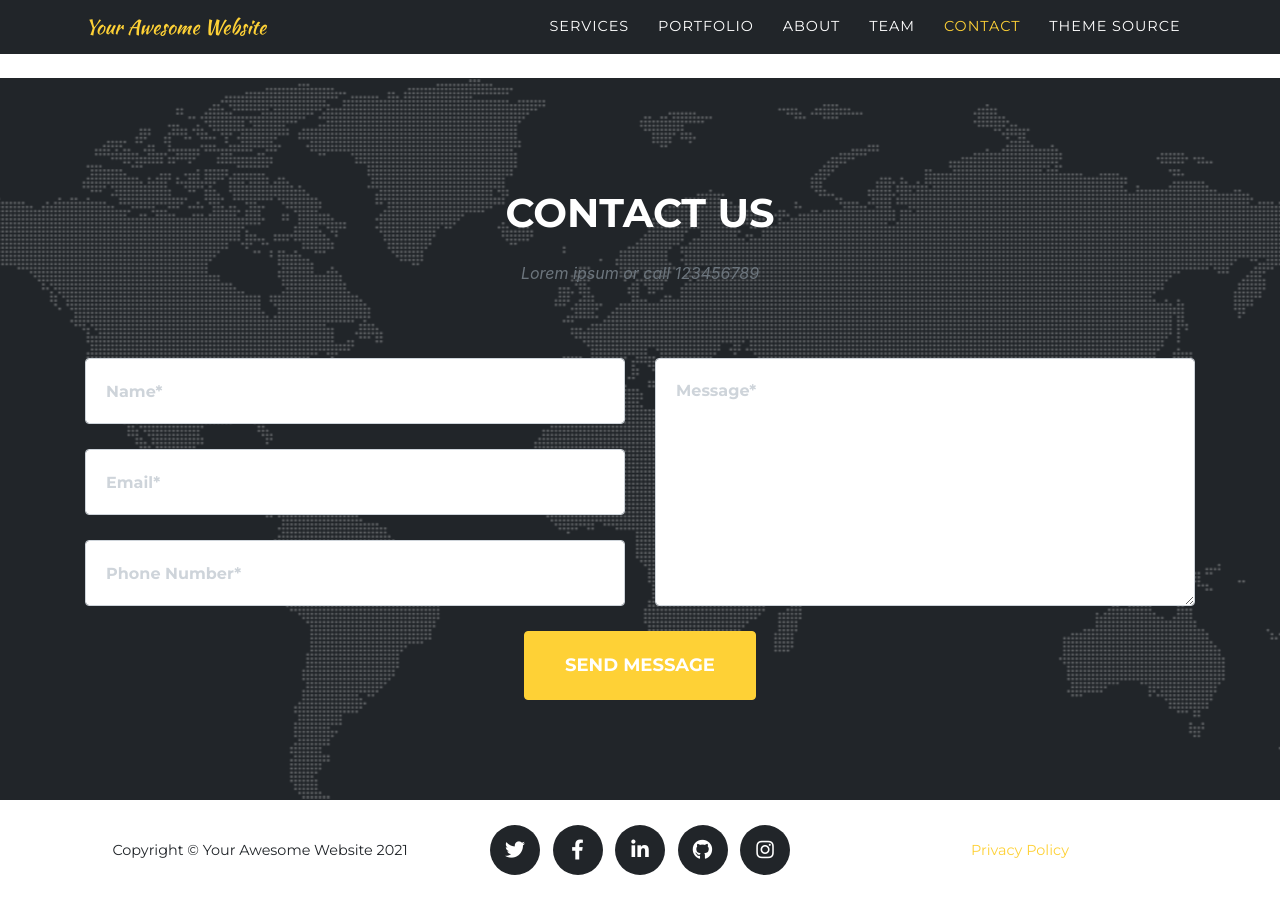
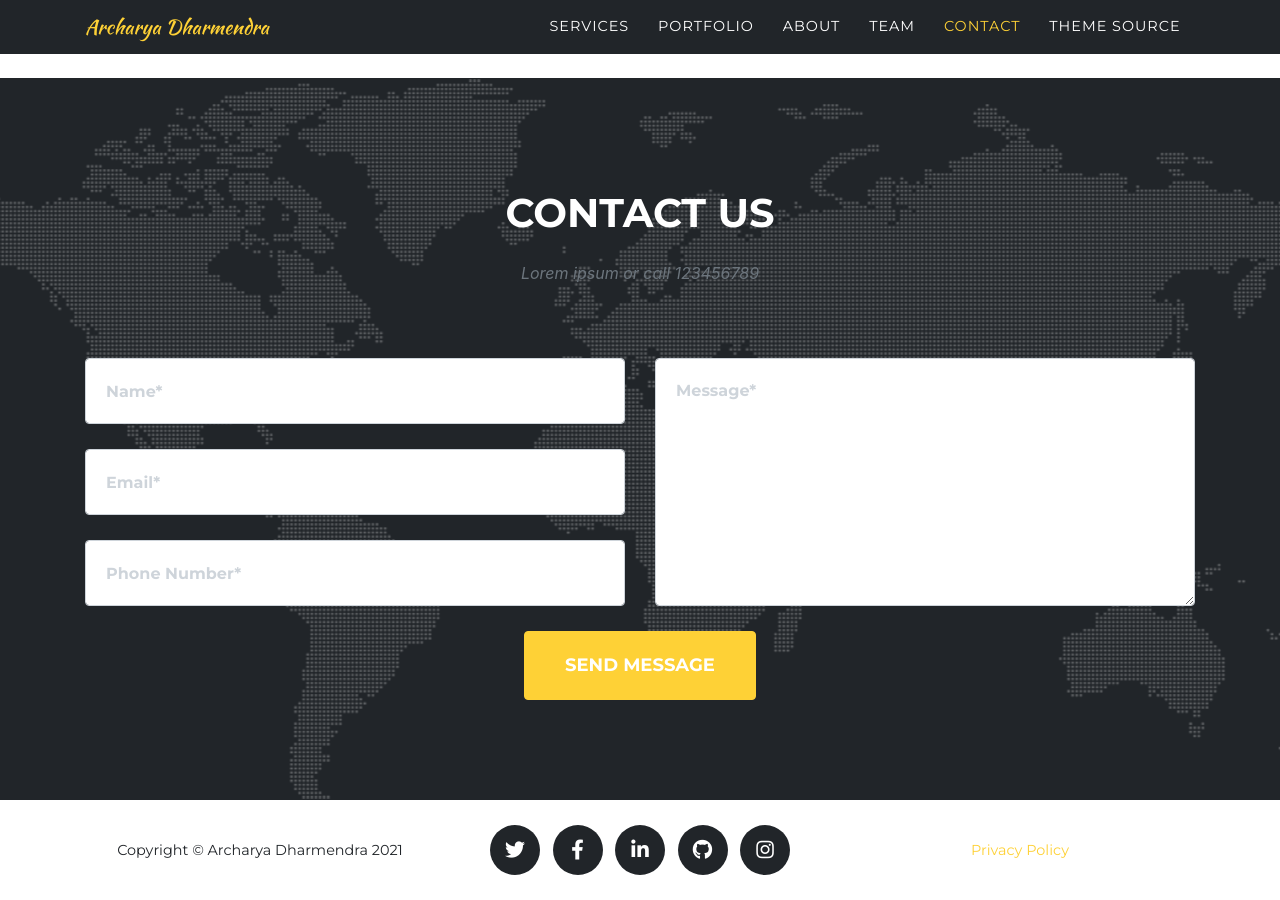
Before and after one commit to acharyadharmendra/acharyadharmendra.github.io, a Jekyll site: the page built from index.md, in a window 1280 px wide and 900 px high, scrolled down 5261 px. Built offline with Jekyll 4.4.1, drawn with Linux system fonts in a browser that asks for light colours; some web fonts are replaced.

Commit message:
Update _config.yml

```diff
--- a/_config.yml
+++ b/_config.yml
@@ -16,8 +16,8 @@ theme: jekyll-agency
 url    : "" # the base hostname & protocol for your site, e.g. http://example.com
 baseurl: "" # the subpath of your site, e.g. /blog
 
-title      : Your Awesome Website
-email      : your-email@example.com #this is also the email contact forms will go to
+title      : Archarya Dharmendra
+email      : acharyadharmendraji01@gmail.com #this is also the email contact forms will go to
 description: "Site description"
 author     : Your Name
 # logo:     #optional, defaults to site title
```
